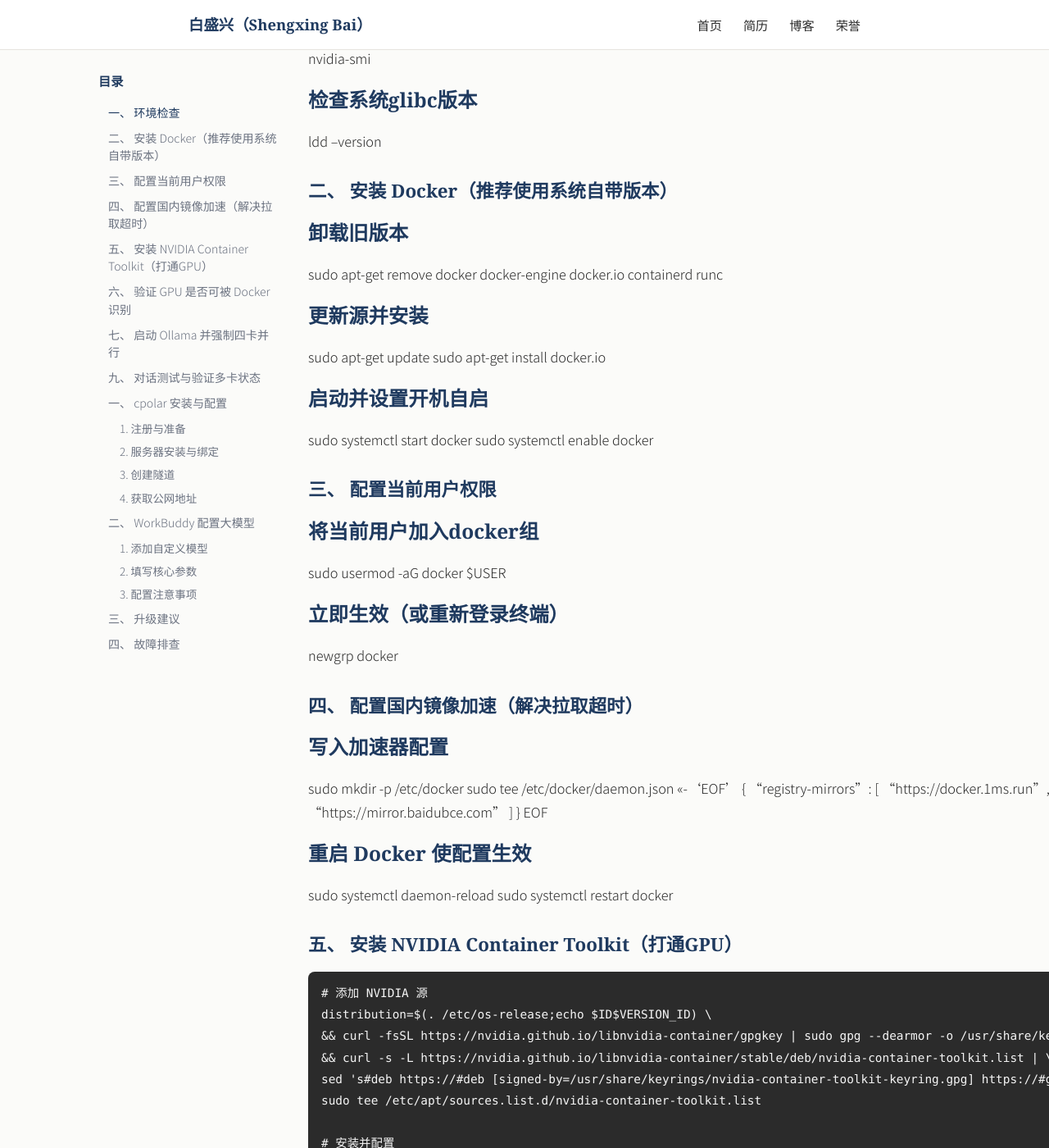
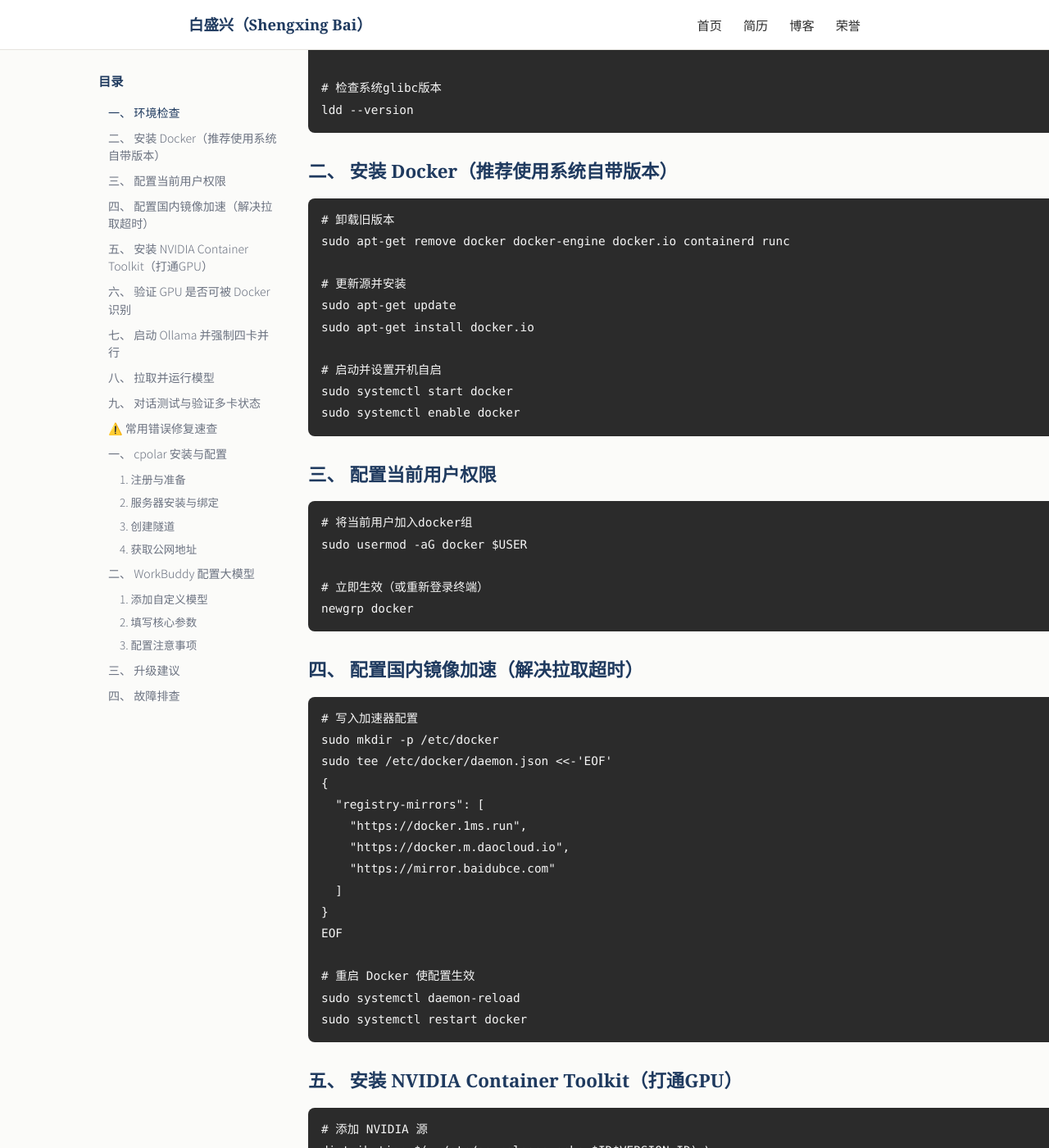
Before and after one commit to shengxingbai/shengxingbai.github.io, a Jekyll site: the page built from _posts/2026-08-31-peizhiOllama.md, in a window 1280 px wide and 1400 px high, scrolled down 390 px. Shown: the whole window at 82% size. Built offline with Jekyll 4.4.1, drawn with Linux system fonts in a browser that asks for light colours; some of the changed text lies outside the part shown.

Commit message:
docs: 发布 Ollama 多卡部署与 cpolar 穿透笔记 (2026-08-31)

````diff
--- a/_posts/2026-08-30-peizhiOllama.md
+++ b/_posts/2026-08-31-peizhiOllama.md
@@ -13,14 +13,17 @@ categories: [技术]
 
 ## 一、 环境检查
 
+```bash
 # 检查显卡驱动与CUDA版本（确认看到4张卡，且CUDA 12.4）
 nvidia-smi
 
 # 检查系统glibc版本
 ldd --version
+```
 
 ## 二、 安装 Docker（推荐使用系统自带版本）
 
+```bash
 # 卸载旧版本
 sudo apt-get remove docker docker-engine docker.io containerd runc
 
@@ -31,17 +34,21 @@ sudo apt-get install docker.io
 # 启动并设置开机自启
 sudo systemctl start docker
 sudo systemctl enable docker
+```
 
 ## 三、 配置当前用户权限
 
+```bash
 # 将当前用户加入docker组
 sudo usermod -aG docker $USER
 
 # 立即生效（或重新登录终端）
 newgrp docker
+```
 
 ## 四、 配置国内镜像加速（解决拉取超时）
 
+```bash
 # 写入加速器配置
 sudo mkdir -p /etc/docker
 sudo tee /etc/docker/daemon.json <<-'EOF'
@@ -57,8 +64,10 @@ EOF
 # 重启 Docker 使配置生效
 sudo systemctl daemon-reload
 sudo systemctl restart docker
+```
 
 ## 五、 安装 NVIDIA Container Toolkit（打通GPU）
+
 ```bash
 # 添加 NVIDIA 源
 distribution=$(. /etc/os-release;echo $ID$VERSION_ID) \
@@ -73,13 +82,18 @@ sudo apt-get install -y nvidia-container-toolkit
 sudo nvidia-ctk runtime configure --runtime=docker
 sudo systemctl restart docker
 ```
+
 ## 六、 验证 GPU 是否可被 Docker 识别
+
 ```bash
 # 运行测试容器查看显卡
 docker run --rm --gpus all nvidia/cuda:12.4.1-base-ubuntu22.04 nvidia-smi
 ```
+
 ## 七、 启动 Ollama 并强制四卡并行
-注意: 2080Ti 单卡12G，70B模型必须均摊显存。OLLAMA_SCHED_SPREAD=1 是关键参数。
+
+注意: 2080Ti 单卡12G，70B模型必须均摊显存。`OLLAMA_SCHED_SPREAD=1` 是关键参数。
+
 ```bash
 # 清理可能残留的旧容器
 docker rm -f ollama
@@ -90,47 +104,69 @@ docker run -d --name ollama --gpus all \
   -v ollama:/root/.ollama \
   -p 11434:11434 \
   ollama/ollama
+```
+
 ## 八、 拉取并运行模型
 
+```bash
 # 运行 70B 模型（Q4量化约需38-40G显存，完美适配4x12G）
 docker exec -it ollama ollama run llama3:70b
 ```
+
 ## 九、 对话测试与验证多卡状态
+
 ```bash
-# 交互界面进入后，输入以下内容测试：
-写一首关于“四张 RTX 2080Ti 在 Linux 里跑大模型”的短诗。
-
 # 另开一个终端，查看4张显卡的占用情况（确认四张卡均有进程）
 docker exec ollama nvidia-smi
 
 # 查看 Ollama 实际识别情况（确认显示 4/4 GPU 或 100% GPU）
 docker exec ollama ollama ps
+```
 
+交互界面进入后，输入以下内容测试：
+
+> 写一首关于"四张 RTX 2080Ti 在 Linux 里跑大模型"的短诗。
+
+```bash
 # 若显存吃紧，可进入对话界面输入以下参数降低占用：
 /set parameter num_ctx 2048
 
 # 退出对话
 /bye
+```
 
 ## ⚠️ 常用错误修复速查
-1. 权限报错 (Permission denied)
 
+**1. 权限报错 (Permission denied)**
+
+```bash
 # 解决方法
 newgrp docker
-2. 容器名称冲突 (Name is already in use)
+```
 
+**2. 容器名称冲突 (Name is already in use)**
+
+```bash
 # 解决方法
 docker rm -f ollama
-3. 拉取模型报错 (Error: pull model manifest: file does not exist)
+```
 
-# 多试几次，或更换更小量化版本
+**3. 拉取模型报错 (Error: pull model manifest: file does not exist)**
+
+多试几次，或更换更小量化版本：
+
+```bash
 docker exec -it ollama ollama run llama3:70b-instruct-q2_K
-4. 容器自动退出 (Container is not running)
+```
 
+**4. 容器自动退出 (Container is not running)**
+
+```bash
 # 查看崩溃日志
 docker logs ollama
-text
 ```
+
+---
 
 # cpolar 内网穿透及 WorkBuddy 配置完整笔记
 
@@ -139,11 +175,14 @@ text
 ## 一、 cpolar 安装与配置
 
 ### 1. 注册与准备
+
 - 访问 cpolar 官网（https://www.cpolar.com）注册账号。
-- 登录后进入“验证”页面，复制你的专属 Authtoken（通常以 eyJ... 开头）。
+- 登录后进入"验证"页面，复制你的专属 Authtoken（通常以 `eyJ...` 开头）。
 
 ### 2. 服务器安装与绑定
+
 在服务器的终端中依次执行以下命令：
+
 ```bash
 # 一键安装脚本
 curl -L https://www.cpolar.com/static/downloads/install-release-cpolar.sh | sudo bash
@@ -155,53 +194,56 @@ cpolar authtoken 你的Authtoken
 sudo systemctl enable cpolar
 sudo systemctl start cpolar
 ```
+
 ### 3. 创建隧道
+
 在浏览器中访问：http://localhost:9200（cpolar Web 管理界面）。
 
-登录后，点击左侧菜单的“隧道管理” -> “创建隧道”。
-
+登录后，点击左侧菜单的"隧道管理" -> "创建隧道"。
 
 填写以下配置：
 
-隧道名称：ollama
-
-协议：http （或 tcp）
-
-本地地址：11434 （Ollama 的端口）
-
-域名类型：随机域名 （免费版）
+- 隧道名称：ollama
+- 协议：http （或 tcp）
+- 本地地址：11434 （Ollama 的端口）
+- 域名类型：随机域名 （免费版）
 
 ### 4. 获取公网地址
-点击左侧菜单的“状态” -> “在线隧道列表”。
 
-复制生成的公网地址（例如：https://xxxx.r6.cpolar.top）。
+点击左侧菜单的"状态" -> "在线隧道列表"。
+
+复制生成的公网地址（例如：`https://xxxx.r6.cpolar.top`）。
 
 ## 二、 WorkBuddy 配置大模型
+
 ### 1. 添加自定义模型
-打开 WorkBuddy 客户端，进入“设置” -> “模型” -> “添加模型”，选择“自定义”。
+
+打开 WorkBuddy 客户端，进入"设置" -> "模型" -> "添加模型"，选择"自定义"。
 
 ### 2. 填写核心参数
-配置项	填写内容	重要提示
-API Base 地址	http://你的cpolar公网地址/v1	结尾必须加上 /v1，否则不兼容
-API Key	ollama	本地服务无鉴权，随便填个字母即可
-模型名称	llama3:70b 或 qwen2.5:7b	必须与服务器上 ollama list 显示的名字完全一致
+
+| 配置项 | 填写内容 | 重要提示 |
+| --- | --- | --- |
+| API Base 地址 | `http://你的cpolar公网地址/v1` | 结尾必须加上 `/v1`，否则不兼容 |
+| API Key | `ollama` | 本地服务无鉴权，随便填个字母即可 |
+| 模型名称 | `llama3:70b` 或 `qwen2.5:7b` | 必须与服务器上 `ollama list` 显示的名字完全一致 |
+
 ### 3. 配置注意事项
-免费版随机域名每 24 小时自动变化，需每天登录 cpolar 后台更新 WorkBuddy 的地址。
 
-免费版带宽限制为 1Mbps，传输大文本时会卡顿。
-
-公网暴露有安全隐患，建议配置 Nginx 反向代理密码，或尽量仅限自己使用。
+- 免费版随机域名每 24 小时自动变化，需每天登录 cpolar 后台更新 WorkBuddy 的地址。
+- 免费版带宽限制为 1Mbps，传输大文本时会卡顿。
+- 公网暴露有安全隐患，建议配置 Nginx 反向代理密码，或尽量仅限自己使用。
 
 ## 三、 升级建议
+
 如果觉得每次改地址太麻烦，可以购买 99 元/年的基础版。
 
 基础版可以固定一个二级域名，带宽提升至 2Mbps，且支持 8 条隧道。
 
-配置固定域名后，在 cpolar Web 后台保留域名，然后修改 cpolar.yml 配置文件即可永久生效。
+配置固定域名后，在 cpolar Web 后台保留域名，然后修改 `cpolar.yml` 配置文件即可永久生效。
 
 ## 四、 故障排查
-报错 Connection refused：检查 cpolar 隧道是否在线，或公网地址是否已过期。
 
-报错 404 Not Found：检查 API Base 地址末尾是否漏了 /v1。
-
-报错模型不存在：检查模型名称是否与服务器端 ollama list 输出严格一致（区分大小写）。
+- 报错 `Connection refused`：检查 cpolar 隧道是否在线，或公网地址是否已过期。
+- 报错 `404 Not Found`：检查 API Base 地址末尾是否漏了 `/v1`。
+- 报错模型不存在：检查模型名称是否与服务器端 `ollama list` 输出严格一致（区分大小写）。
````
